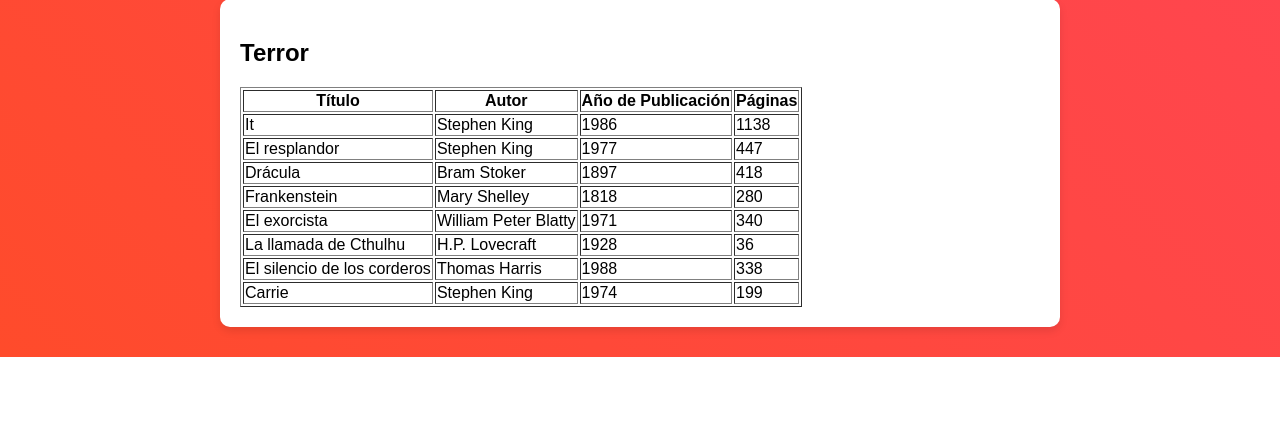
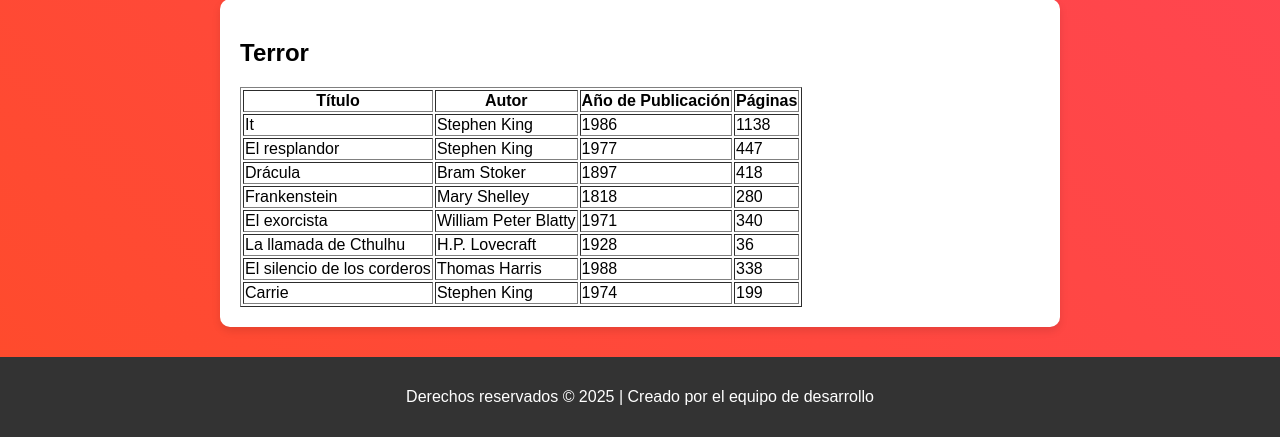
Before and after one commit to SanchezLanchaCarlos/practica09-JSP, a Java web app: page /verTabla.jsp in a window 1280 px wide. Shown: the part 1390-1827 px from the top of the page. Before the commit the page ends 1747 px from the top, so only its background shows below. Run offline with Tomcat 11, a stand-in JSP engine, Linux system fonts and the light colour scheme.

Commit message:
Página Ver Tabla

```diff
--- a/src/main/webapp/verTabla.jsp
+++ b/src/main/webapp/verTabla.jsp
@@ -22,8 +22,8 @@
             <button onclick="window.location.href='verZodiaco.jsp'">Ver Zodiaco</button>
         </nav>
     </header>
-<main>
-    <%-- Simulación de datos de libros agrupados por categoría --%><%
+        <%-- Simulación de datos de libros agrupados por categoría --%>
+    <%
         Map<String, List<String[]>> librosPorCategoria = new HashMap<>();
 
         List<String[]> fantasia = new ArrayList<>();
@@ -72,7 +72,6 @@
         librosPorCategoria.put("Historia", historia);
     %>
 
-
     <%-- Recorremos cada categoría y generamos una tabla para cada una --%>
         <% for (Map.Entry<String, List<String[]>> categoria : librosPorCategoria.entrySet()) { %>
         <section>
@@ -103,6 +102,8 @@
             </article>
         </section>
         <% } %>
-</main>
+    <footer>
+        <p><%= "Derechos reservados &copy; 2025 | Creado por el equipo de desarrollo" %></p>
+    </footer>
 </body>
 </html>
```
Lines whose indentation alone changed are shown as unchanged.
